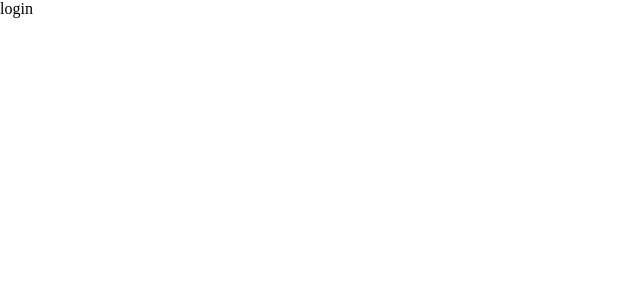
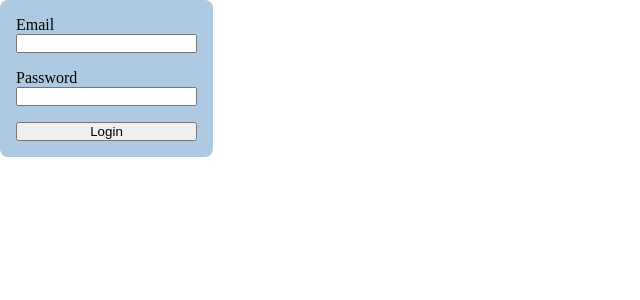
Before and after one commit to SEPT-MEDS/bookaroo, a React (Create React App) app in the folder frontend/: page /login in a window 1280 px wide. Shown: the top 300 px of the page, without its empty margins (0-640 px from the left). Built offline with nearby package versions, Linux system fonts and the light colour scheme.

Commit message:
Add a simple placeholder login form

```diff
--- a/frontend/package.json
+++ b/frontend/package.json
@@ -8,6 +8,7 @@
     "@testing-library/user-event": "^12.8.3",
     "react": "^17.0.2",
     "react-dom": "^17.0.2",
+    "react-hook-form": "^7.12.2",
     "react-router-dom": "^5.2.0",
     "react-scripts": "4.0.3",
     "styled-components": "^5.3.0",
--- a/frontend/src/pages/LoginPage/LoginPage.js
+++ b/frontend/src/pages/LoginPage/LoginPage.js
@@ -1,10 +1,27 @@
 import React from 'react'
+import { useForm } from 'react-hook-form'
 
-import { Container } from './loginPageStyle'
+import { Container, Form, InputContainer } from './loginPageStyle'
 
 const LoginPage = () => {
+  const {register, handleSubmit, formState: { errors } } = useForm()
+
+  const onSubmit = data => console.log('formd', data)
+
   return <Container>
-    login
+    <Form onSubmit={handleSubmit(onSubmit)}>
+      <InputContainer>
+        <label>Email</label>
+        <input type='email' {...register('email', { required: true })} />
+        {errors.email && 'This field is required'}
+      </InputContainer>
+      <InputContainer>
+        <label>Password</label>
+        <input type='password' {...register('password', { required: true })} />
+        {errors.password && 'This field is required'}
+      </InputContainer>
+      <input type='submit' value='Login' />
+    </Form>
   </Container>
 }
 
--- a/frontend/src/pages/LoginPage/loginPageStyle.js
+++ b/frontend/src/pages/LoginPage/loginPageStyle.js
@@ -1,4 +1,20 @@
 import styled from 'styled-components'
 
 export const Container = styled.div`
+  width: max-content;
+  padding: 1em;
+
+  background: #AEC9E2;
+  border-radius: .5rem;
 `
+
+export const Form = styled.form`
+  display: grid;
+  grid-template-columns: 1fr;
+`
+
+export const InputContainer = styled.div`
+  display: grid;
+  grid-template-columns: 1fr;
+  margin-bottom: 1em;
+`
--- a/frontend/src/pages/index.js
+++ b/frontend/src/pages/index.js
@@ -7,7 +7,7 @@ import ContactPage from './ContactPage/ContactPage'
 import AboutPage from './AboutPage/AboutPage'
 
 const PrivateRoute = props => {
-  const [isLoggedIn] = useState(true /* TODO: For now we assume you are logged in*/)
+  const [isLoggedIn] = useState(false /* TODO: For now we assume you are logged in*/)
 
   useEffect(() => {
     // some auth observer that calls setIsLoggedIn()
```
Also changed, not shown: 1 other file (tests, documents, lock files or other folders).
